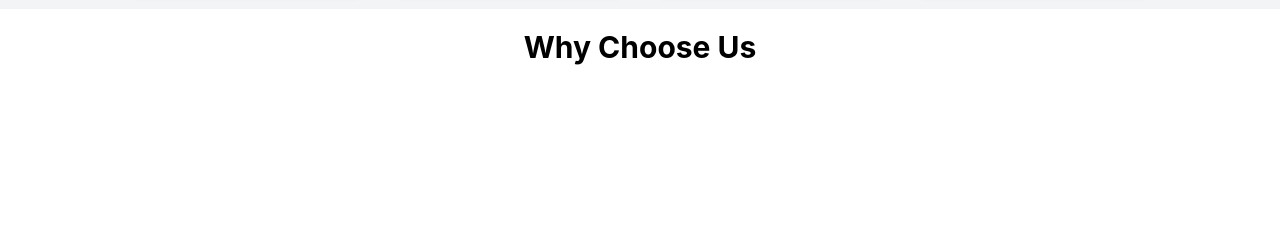
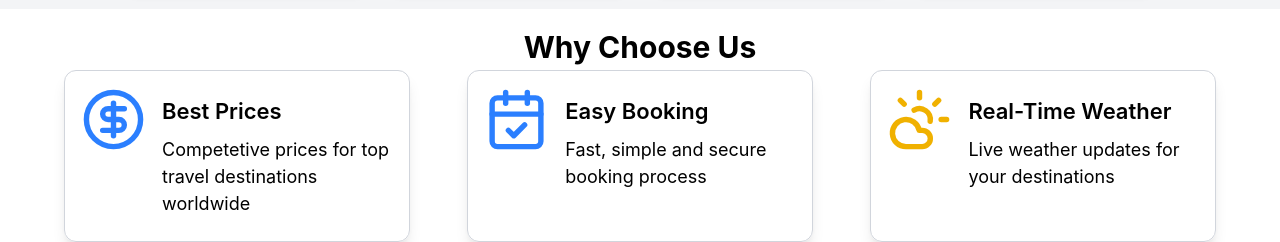
Before and after one commit to aleksandremdivani/travel-booking-app, a React (Vite) app: page / in a window 1280 px wide. Shown: the part 1036-1278 px from the top of the page. Before the commit the page ends 1106 px from the top, so only its background shows below. Built offline with nearby package versions, Linux system fonts and the light colour scheme; no server answers.

Commit message:
added responsive

```diff
--- a/src/components/DetailsCard.jsx
+++ b/src/components/DetailsCard.jsx
@@ -1,5 +1,5 @@
 const DetailsCard = ({ label, value }) => (
-  <div className="rounded-md w-23/100 p-3 bg-white/20 backdrop-lg">
+  <div className="rounded-md lg:w-23/100 sm:w-48/100 p-3 bg-white/20 backdrop-lg">
     <h3 className="font-semibold text-[20px] text-white">{label}</h3>
     <p className="text-[18px] font-semibold">{value}</p>
   </div>
--- /dev/null
+++ b/src/components/FeaturesCard.jsx
@@ -0,0 +1,15 @@
+export const FeaturesCard = ({title, text, icon, isBottomCard}) => {
+    return (
+          <div className={`lg:w-30/100 border border-gray-300 w-full shadow-lg rounded-xl ${isBottomCard? "sm:w-7/10" : "sm:w-48/100"} flex pt-2 pb-6 px-4 gap-4 align-stretch`}>
+            <div className="pt-2">
+                {icon}
+            </div>
+            <div className="pt-4 flex flex-col gap-2">
+              <h3 className="font-semibold text-[22px]">{title}</h3>
+              <p className="text-[18px]">
+                {text}
+              </p>
+            </div>
+          </div>
+    )
+}
--- a/src/components/Header.jsx
+++ b/src/components/Header.jsx
@@ -27,7 +27,7 @@ const Header = () => {
         </h2>
       </div>
       <div className="flex items-center gap-6">
-        <nav>
+        <nav className="md:visible invisible">
           <ul className="flex items-center gap-8">
             <NavItem link={"/"} label={"Home"} isTransparent={isTransparent} />
             <NavItem
--- a/src/pages/HomePage.jsx
+++ b/src/pages/HomePage.jsx
@@ -3,6 +3,18 @@ import { useContext } from "react";
 import { DestinationsContext } from "../context/DestinationsContext";
 import DatePicker from "react-datepicker";
 import DateRangePicker from "../components/DateRangePicker";
+import {
+  BadgeDollarSign,
+  Calendar,
+  CalendarCheck,
+  CircleDollarSign,
+  CloudSun,
+  DollarSign,
+  DollarSignIcon,
+  LucideCircleDollarSign,
+  MonitorCheck,
+} from "lucide-react";
+import { FeaturesCard } from "../components/FeaturesCard";
 
 const HomePage = () => {
   const { destinations } = useContext(DestinationsContext);
@@ -43,7 +55,7 @@ const HomePage = () => {
             {destinations.map((item) => {
               return (
                 <li
-                  className="min-h-80 rounded-lg w-full sm:w-48 lg:w-23/100 bg-white shadow-md"
+                  className="min-h-80 rounded-lg w-full sm:w-48/100 lg:w-23/100 bg-white shadow-md"
                   key={item.id}
                 >
                   <div
@@ -71,10 +83,23 @@ const HomePage = () => {
       </section>
       <section className="flex flex-col items-center pt-4">
         <h2 className="text-[30px] font-bold">Why Choose Us</h2>
-        <div>
-          <div></div>
-          <div></div>
-          <div></div>
+        <div className="w-90/100 h-auto flex lg:justify-between flex-wrap gap-4 justify-center">
+          <FeaturesCard
+            title={"Best Prices"}
+            text={"Competetive prices for top travel destinations worldwide"}
+            icon={<CircleDollarSign className="text-blue-500" size={65}/>}
+          />
+          <FeaturesCard
+            title={"Easy Booking"}
+            text={"Fast, simple and secure booking process"}
+            icon={<CalendarCheck className="text-blue-500" size={65} />}
+          />
+          <FeaturesCard
+            title={"Real-Time Weather"}
+            text={"Live weather updates for your destinations"}
+            icon={<CloudSun className="text-yellow-500" size={65} />}
+            isBottomCard={true}
+          />
         </div>
       </section>
     </>
--- a/src/pages/HotelsPage.jsx
+++ b/src/pages/HotelsPage.jsx
@@ -52,10 +52,10 @@ export const HotelsPage = () => {
             hotelOffers.map((item) => (
               <div
                 key={item.hotel.hotelId}
-                className="rounded-xl shadow-xl flex h-[200px] border border-gray-300"
+                className="rounded-xl shadow-xl flex-col sm:flex-row hover:scale-105 hover:shadow-2xl ease transition:all duration-500 h-[400px] flex sm:h-[200px] border border-gray-300"
               >
                 <div
-                  className="h-full w-33/100 rounded-s-xl"
+                  className="sm:h-full h-5/10 w-full sm:w-33/100 rounded-s-xl"
                   style={{
                     backgroundImage: `url(https://picsum.photos/seed/${item.hotel.hotelId}/600/400)`,
                     backgroundPosition: "center",
@@ -63,7 +63,7 @@ export const HotelsPage = () => {
                     backgroundSize: "cover",
                   }}
                 ></div>
-                <div className="pt-3 ps-5 w-75/100 flex flex-col justify-between">
+                <div className="pt-3 ps-5 w-full sm:max-w-67/100 flex flex-col justify-between">
                   <h2 className="font-bold text-[18px]">{item.hotel.name}</h2>
                   <div>
                     <p>
--- a/src/pages/WeatherPage.jsx
+++ b/src/pages/WeatherPage.jsx
@@ -54,7 +54,7 @@ export const WeatherPage = () => {
                   {/* <div className="absolute inset-0 bg-gradient-to-b from-black/40 via-black/50 to-transparent rounded-2xl"></div> */}
                   {/* <div className="absolute inset-0 bg-black/40 rounded-2xl"></div> */}
 
-                  <div className="md:w-4/10 w-5/10 bg-white/30 backdrop-blur-sm rounded-2xl shadow-2xl p-6 h-full flex flex-col gap-3">
+                  <div className="lg:w-4/10 w-full sm:bg-white/30 backdrop-blur-sm rounded-2xl shadow-2xl p-6 h-full flex flex-col gap-3">
                     <h2 className="text-[40px] font-bold text-white">
                       {weather.name}, {weather.sys.country}
                     </h2>
@@ -74,7 +74,7 @@ export const WeatherPage = () => {
                     />
                   </div>
                 </div>
-                <div className="flex w-full justify-between">
+                <div className="flex w-full justify-between flex-wrap gap-3 justify-center">
                   <DetailsCard
                     label={"Humidity"}
                     value={`${weather.main.humidity}%`}
```
Also changed, not shown: src/context/DestinationsContext.jsx (+73 -40 lines).
